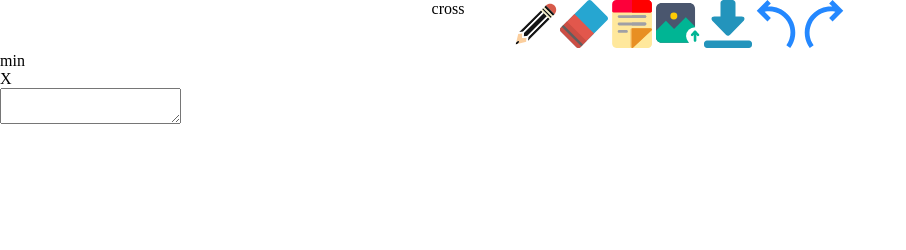
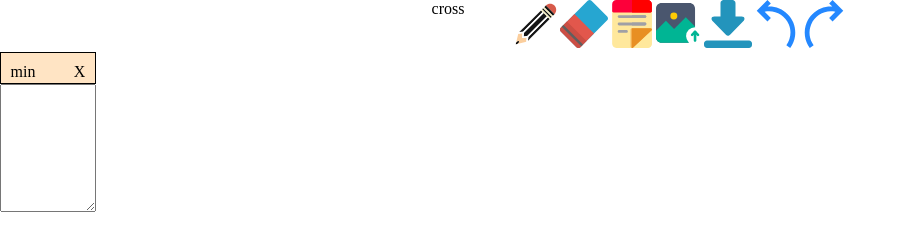
Before and after one commit to poojapgeek/Realtime-White-Board, a plain HTML site: page index.html in a window 1280 px wide. Shown: the whole page, without its empty margins (0-906 px from the left). Drawn offline with Linux system fonts and the light colour scheme.

Commit message:
sticky style  added

```diff
--- a/style.css
+++ b/style.css
@@ -16,3 +16,23 @@ body {
   justify-content: center;
   gap: 3rem;
 }
+.sticky {
+  height: 10rem;
+  width: 6rem;
+  display: absolute;
+  left: 30vw;
+  top: 30vh;
+}
+
+.nav {
+  border: 1px solid black;
+  background-color: bisque;
+  height: 20%;
+  display: flex;
+  justify-content: space-between;
+  padding: 10%;
+}
+.text-area {
+  height: 80%;
+  width: 100%;
+}
```
